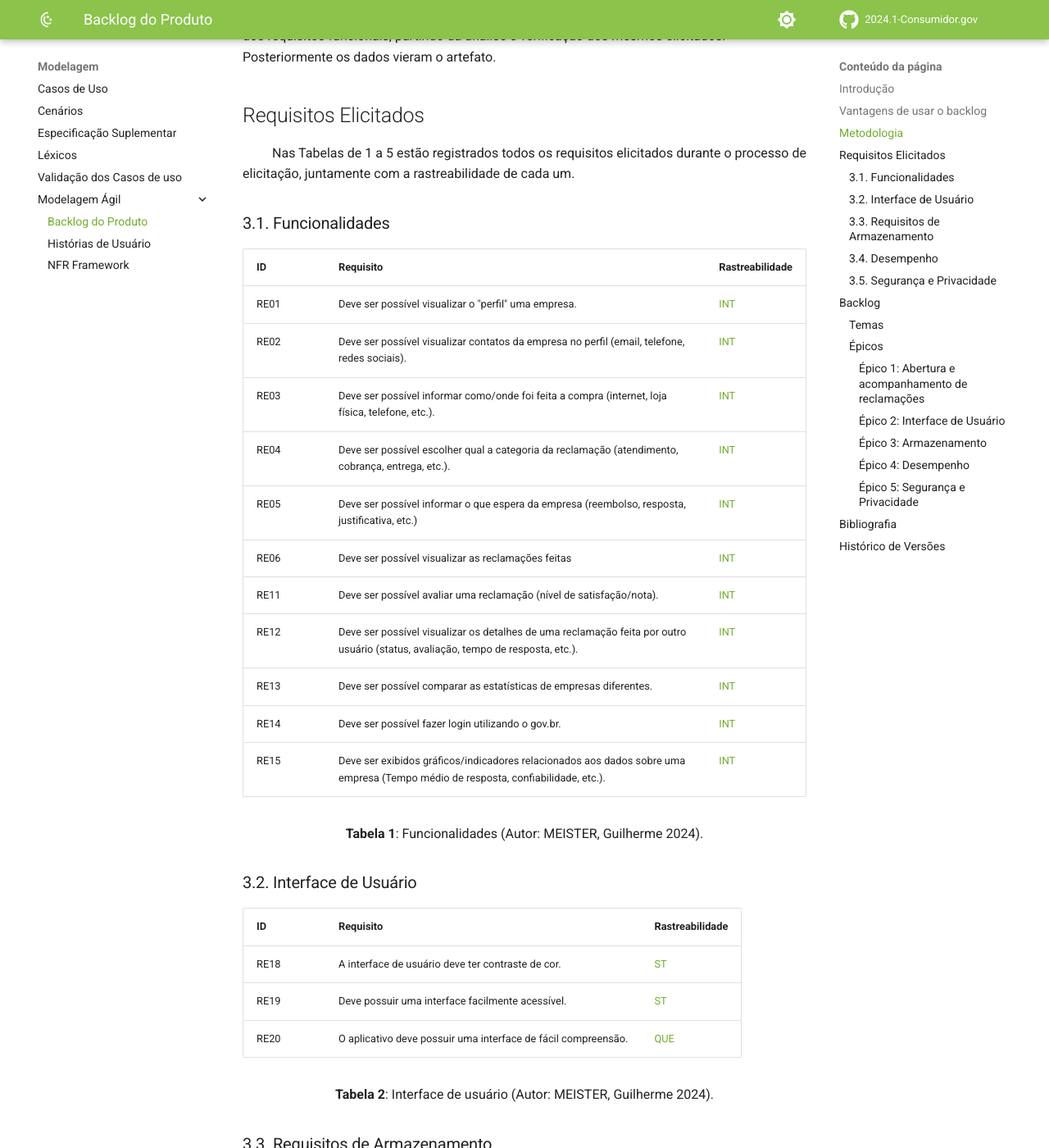
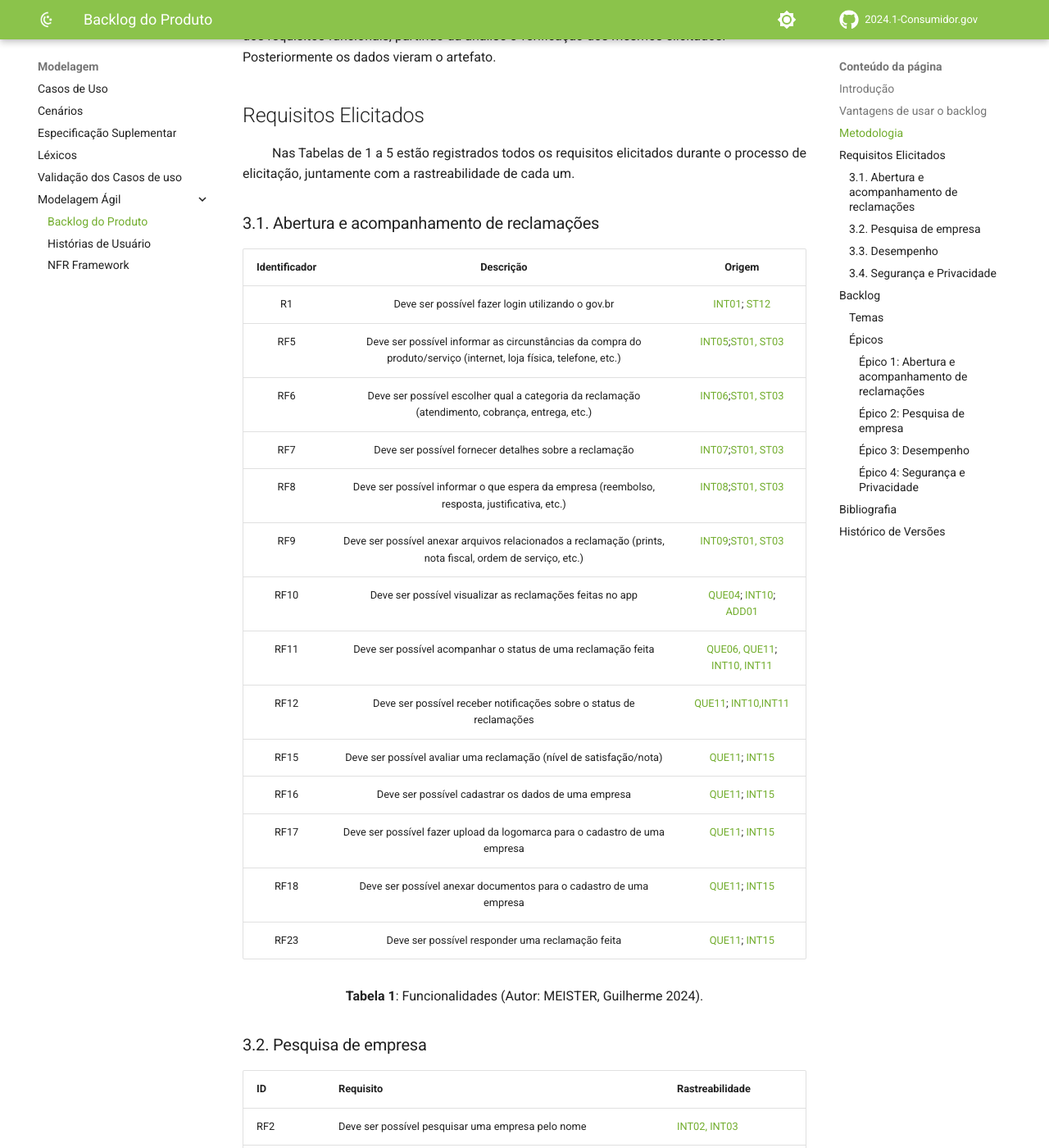
Before and after one commit to Requisitos-de-Software/2024.1-Grupo08, an MkDocs documentation site: the page built from docs/Modelagem/Modelagem Ágil/Backlog.md, in a window 1280 px wide and 1400 px high, scrolled down 1005 px. Shown: the whole window at 82% size. Built offline with MkDocs 1.6.1 and Material for MkDocs 9.7.7, drawn with Linux system fonts in a browser that asks for light colours; comment, search, counter and statistics services are not loaded; some of the changed text lies outside the part shown.

Commit message:
Update Backlog.md

```diff
--- a/docs/Modelagem/Modelagem Ágil/Backlog.md
+++ b/docs/Modelagem/Modelagem Ágil/Backlog.md
@@ -27,68 +27,68 @@
 <p>&emsp;&emsp; Nas Tabelas de 1 a 5 estão registrados todos os requisitos elicitados durante o processo de elicitação, juntamente com a rastreabilidade de cada um.</p>
 </div>
 
-### 3.1. Funcionalidades
+### 3.1. Abertura e acompanhamento de reclamações
 
-| ID  | Requisito                                                               | Rastreabilidade                           |
-| --- | ----------------------------------------------------------------------- | ----------------------------------------- |
-| RE01 | Deve ser possível visualizar o "perfil" uma empresa. | [INT](https://requisitos-de-software.github.io/2024.1-Consumidor.gov/Elicita%C3%A7%C3%A3o/introspec/) |
-| RE02 | Deve ser possível visualizar contatos da empresa no perfil (email, telefone, redes sociais).                            | [INT](https://requisitos-de-software.github.io/2024.1-Consumidor.gov/Elicita%C3%A7%C3%A3o/introspec/) |
-| RE03 | Deve ser possível informar como/onde foi feita a compra (internet, loja física, telefone, etc.).   | [INT](https://requisitos-de-software.github.io/2024.1-Consumidor.gov/Elicita%C3%A7%C3%A3o/introspec/) |
-| RE04 | Deve ser possível escolher qual a categoria da reclamação (atendimento, cobrança, entrega, etc.).                                  | [INT](https://requisitos-de-software.github.io/2024.1-Consumidor.gov/Elicita%C3%A7%C3%A3o/introspec/) |
-| RE05 | Deve ser possível informar o que espera da empresa (reembolso, resposta, justificativa, etc.) | [INT](https://requisitos-de-software.github.io/2024.1-Consumidor.gov/Elicita%C3%A7%C3%A3o/introspec/) |
-| RE06 | Deve ser possível visualizar as reclamações feitas | [INT](https://requisitos-de-software.github.io/2024.1-Consumidor.gov/Elicita%C3%A7%C3%A3o/introspec/) |
-| RE11 | Deve ser possível avaliar uma reclamação (nível de satisfação/nota).                             | [INT](https://requisitos-de-software.github.io/2024.1-Consumidor.gov/Elicita%C3%A7%C3%A3o/introspec/) |
-| RE12 | Deve ser possível visualizar os detalhes de uma reclamação feita por outro usuário (status, avaliação, tempo de resposta, etc.). | [INT](https://requisitos-de-software.github.io/2024.1-Consumidor.gov/Elicita%C3%A7%C3%A3o/introspec/) |
-| RE13 | Deve ser possível comparar as estatísticas de empresas diferentes.                                     | [INT](https://requisitos-de-software.github.io/2024.1-Consumidor.gov/Elicita%C3%A7%C3%A3o/introspec/) |
-| RE14 | Deve ser possível fazer login utilizando o gov.br. | [INT](https://requisitos-de-software.github.io/2024.1-Consumidor.gov/Elicita%C3%A7%C3%A3o/introspec/) |
-| RE15 | Deve ser exibidos gráficos/indicadores relacionados aos dados sobre uma empresa (Tempo médio de resposta, confiabilidade, etc.). | [INT](https://requisitos-de-software.github.io/2024.1-Consumidor.gov/Elicita%C3%A7%C3%A3o/introspec/) |
+| Identificador  |     Descrição    | Origem|
+| :-: | :----------------------------------------:|:------------------:|
+| R1 | Deve ser possível fazer login utilizando o gov.br |[INT01](https://requisitos-de-software.github.io/2024.1-Consumidor.gov/Elicitação/introspec/#metodologia);  [ST12](https://requisitos-de-software.github.io/2024.1-Consumidor.gov/Elicitação/Storytelling/)|
+| RF5 | Deve ser possível informar as circunstâncias da compra do produto/serviço (internet, loja física, telefone, etc.) |[INT05](https://requisitos-de-software.github.io/2024.1-Consumidor.gov/Elicitação/introspec/#metodologia);[ST01, ST03](https://requisitos-de-software.github.io/2024.1-Consumidor.gov/Elicitação/Storytelling/)|
+| RF6 | Deve ser possível escolher qual a categoria da reclamação (atendimento, cobrança, entrega, etc.) |[INT06](https://requisitos-de-software.github.io/2024.1-Consumidor.gov/Elicitação/introspec/#metodologia);[ST01, ST03](https://requisitos-de-software.github.io/2024.1-Consumidor.gov/Elicitação/Storytelling/)|
+| RF7 | Deve ser possível fornecer detalhes sobre a reclamação |[INT07](https://requisitos-de-software.github.io/2024.1-Consumidor.gov/Elicitação/introspec/#metodologia);[ST01, ST03](https://requisitos-de-software.github.io/2024.1-Consumidor.gov/Elicitação/Storytelling/)|
+| RF8 | Deve ser possível informar o que espera da empresa (reembolso, resposta, justificativa, etc.) |[INT08](https://requisitos-de-software.github.io/2024.1-Consumidor.gov/Elicitação/introspec/#metodologia);[ST01, ST03](https://requisitos-de-software.github.io/2024.1-Consumidor.gov/Elicitação/Storytelling/)|
+| RF9 | Deve ser possível anexar arquivos relacionados a reclamação (prints, nota fiscal, ordem de serviço, etc.) |[INT09](https://requisitos-de-software.github.io/2024.1-Consumidor.gov/Elicitação/introspec/#metodologia);[ST01, ST03](https://requisitos-de-software.github.io/2024.1-Consumidor.gov/Elicitação/Storytelling/; [ST07](https://requisitos-de-software.github.io/2024.1-Consumidor.gov/Elicitação/Storytelling/))|
+| RF10 | Deve ser possível visualizar as reclamações feitas no app | [QUE04](https://requisitos-de-software.github.io/2024.1-Consumidor.gov/Elicitação/Questionário/#possiveis-requisitos); [INT10](https://requisitos-de-software.github.io/2024.1-Consumidor.gov/Elicitação/introspec/#metodologia); [ADD01](https://requisitos-de-software.github.io/2024.1-Consumidor.gov/Elicitação/analiseDoc/) |
+| RF11 | Deve ser possível acompanhar o status de uma reclamação feita | [QUE06, QUE11](https://requisitos-de-software.github.io/2024.1-Consumidor.gov/Elicitação/Questionário/#possiveis-requisitos); [INT10, INT11](https://requisitos-de-software.github.io/2024.1-Consumidor.gov/Elicitação/introspec/#metodologia)|
+| RF12 | Deve ser possível receber notificações sobre o status de reclamações | [QUE11](https://requisitos-de-software.github.io/2024.1-Consumidor.gov/Elicitação/Questionário/#possiveis-requisitos); [INT10,INT11](https://requisitos-de-software.github.io/2024.1-Consumidor.gov/Elicitação/introspec/#metodologia) |
+| RF15 | Deve ser possível avaliar uma reclamação (nível de satisfação/nota) | [QUE11](https://requisitos-de-software.github.io/2024.1-Consumidor.gov/Elicitação/Questionário/#possiveis-requisitos); [INT15](https://requisitos-de-software.github.io/2024.1-Consumidor.gov/Elicitação/introspec/#metodologia) |
+| RF16 | Deve ser possível cadastrar os dados de uma empresa | [QUE11](https://requisitos-de-software.github.io/2024.1-Consumidor.gov/Elicitação/Questionário/#possiveis-requisitos); [INT15](https://requisitos-de-software.github.io/2024.1-Consumidor.gov/Elicitação/introspec/#metodologia) |
+| RF17 | Deve ser possível fazer upload da logomarca para o cadastro de uma empresa | [QUE11](https://requisitos-de-software.github.io/2024.1-Consumidor.gov/Elicitação/Questionário/#possiveis-requisitos); [INT15](https://requisitos-de-software.github.io/2024.1-Consumidor.gov/Elicitação/introspec/#metodologia) |
+| RF18 | Deve ser possível anexar documentos para o cadastro de uma empresa | [QUE11](https://requisitos-de-software.github.io/2024.1-Consumidor.gov/Elicitação/Questionário/#possiveis-requisitos); [INT15](https://requisitos-de-software.github.io/2024.1-Consumidor.gov/Elicitação/introspec/#metodologia) |
+| RF23 | Deve ser possível responder uma reclamação feita | [QUE11](https://requisitos-de-software.github.io/2024.1-Consumidor.gov/Elicitação/Questionário/#possiveis-requisitos); [INT15](https://requisitos-de-software.github.io/2024.1-Consumidor.gov/Elicitação/introspec/#metodologia) |
 
 <div align="center">
 <p> <b>Tabela 1</b>: Funcionalidades (Autor: MEISTER, Guilherme 2024). </p>
 </div>
 
-### 3.2. Interface de Usuário
+### 3.2. Pesquisa de empresa
 
 | ID  | Requisito                                                               | Rastreabilidade                           |
 | --- | ----------------------------------------------------------------------- | ----------------------------------------- |
-| RE18 | A interface de usuário deve ter contraste de cor.  | [ST](https://requisitos-de-software.github.io/2024.1-Consumidor.gov/Elicita%C3%A7%C3%A3o/Storytelling/) |
-| RE19 | Deve possuir uma interface facilmente acessível.  | [ST](https://requisitos-de-software.github.io/2024.1-Consumidor.gov/Elicita%C3%A7%C3%A3o/Storytelling/) |
-| RE20 | O aplicativo deve possuir uma interface de fácil compreensão. | [QUE](https://requisitos-de-software.github.io/2024.1-Consumidor.gov/Elicita%C3%A7%C3%A3o/Question%C3%A1rio/) |
+| RF2 | Deve ser possível pesquisar uma empresa pelo nome |[INT02, INT03](https://requisitos-de-software.github.io/2024.1-Consumidor.gov/Elicitação/introspec/#metodologia)|
+| RNF8 | As ações principais do site (ex.:fazer reclamação, ver reclamação) devem ser executadas em no máximo 5 passos  | [ST](https://requisitos-de-software.github.io/2024.1-Consumidor.gov/Elicita%C3%A7%C3%A3o/Storytelling/) |
+| RNF14 | Aplicativo deve estabelecer e seguir um padrão de cores e tamanhos para suas interfaces/componentes | [QUE](https://requisitos-de-software.github.io/2024.1-Consumidor.gov/Elicita%C3%A7%C3%A3o/Question%C3%A1rio/) |
+| RF13 | Deve ser possível visualizar reclamações feitas por outros usuários |[QUE04](https://requisitos-de-software.github.io/2024.1-Consumidor.gov/Elicitação/Questionário/#possiveis-requisitos); [INT12, INT13](https://requisitos-de-software.github.io/2024.1-Consumidor.gov/Elicitação/introspec/#metodologia); [ST05](https://requisitos-de-software.github.io/2024.1-Consumidor.gov/Elicitação/Storytelling/); [ADD01](https://requisitos-de-software.github.io/2024.1-Consumidor.gov/Elicitação/analiseDoc/)|
+| RF14 | Deve ser possível visulizar detalhes de uma reclamação de outro usuário (status, avaliação, tempo de resposta, etc.) | [QUE04](https://requisitos-de-software.github.io/2024.1-Consumidor.gov/Elicitação/Questionário/#possiveis-requisitos); [INT12,INT13](https://requisitos-de-software.github.io/2024.1-Consumidor.gov/Elicitação/introspec/#metodologia); [ST05](https://requisitos-de-software.github.io/2024.1-Consumidor.gov/Elicitação/Storytelling/); [ADD01](https://requisitos-de-software.github.io/2024.1-Consumidor.gov/Elicitação/analiseDoc/)|
+| RF19 | Deve ser possível visualizar as reclamações feitas sobre uma empresa | [QUE11](https://requisitos-de-software.github.io/2024.1-Consumidor.gov/Elicitação/Questionário/#possiveis-requisitos); [INT15](https://requisitos-de-software.github.io/2024.1-Consumidor.gov/Elicitação/introspec/#metodologia); [ST04](https://requisitos-de-software.github.io/2024.1-Consumidor.gov/Elicitação/Storytelling/) |
+| RF20 | Deve ser possível visualizar como o cliente fez a compra | [QUE11](https://requisitos-de-software.github.io/2024.1-Consumidor.gov/Elicitação/Questionário/#possiveis-requisitos); [INT15](https://requisitos-de-software.github.io/2024.1-Consumidor.gov/Elicitação/introspec/#metodologia) |
+| RF21 | Deve ser possível visualizar qual tipo de reclamação o cliente apresentou | [QUE11](https://requisitos-de-software.github.io/2024.1-Consumidor.gov/Elicitação/Questionário/#possiveis-requisitos); [INT15](https://requisitos-de-software.github.io/2024.1-Consumidor.gov/Elicitação/introspec/#metodologia) |
+| RF22 | Deve ser possível visualizar os detalhes e anexos de uma reclamação sobre uma empresa | [QUE11](https://requisitos-de-software.github.io/2024.1-Consumidor.gov/Elicitação/Questionário/#possiveis-requisitos); [INT15](https://requisitos-de-software.github.io/2024.1-Consumidor.gov/Elicitação/introspec/#metodologia) |
+| RF24 | Deve ser possível visualizar estatísticas das reclamações sobre uma empresa | [QUE05](https://requisitos-de-software.github.io/2024.1-Consumidor.gov/Elicitação/Questionário/#possiveis-requisitos); [INT15](https://requisitos-de-software.github.io/2024.1-Consumidor.gov/Elicitação/introspec/#metodologia) |
+| RF25 | Deve ser possível visualizar avaliação das reclamações | [QUE05](https://requisitos-de-software.github.io/2024.1-Consumidor.gov/Elicitação/Questionário/#possiveis-requisitos); [INT15](https://requisitos-de-software.github.io/2024.1-Consumidor.gov/Elicitação/introspec/#metodologia) |
 
 <div align="center">
 <p> <b>Tabela 2</b>: Interface de usuário (Autor: MEISTER, Guilherme 2024). </p>
 </div>
 
-### 3.3. Requisitos de Armazenamento
+### 3.3. Desempenho
 
 | ID  | Requisito                                                               | Rastreabilidade                           |
 | --- | ----------------------------------------------------------------------- | ----------------------------------------- |
-| RE09 | O aplicativo deve ocupar um espaço de armazenamento razoável.            | [INT](https://requisitos-de-software.github.io/2024.1-Consumidor.gov/Elicita%C3%A7%C3%A3o/introspec/) |
-
-<div align="center">
-<p> <b>Tabela 3</b>: Requisitos de Armazenamento (Autor: MEISTER, Guilherme 2024). </p>
-</div>
-
-### 3.4. Desempenho
-
-| ID  | Requisito                                                               | Rastreabilidade                           |
-| --- | ----------------------------------------------------------------------- | ----------------------------------------- |
-| RE10 | Eu, como usuário, gostaria de tempos de resposta rápidos para garantir uma experiência de usuário satisfatória. | [ST](https://requisitos-de-software.github.io/2024.1-VLC/#/elicitacao/storytelling) |
-| RE16 | O aplicativo deve ter uma boa performance e velocidade. | [QUE](https://requisitos-de-software.github.io/2024.1-Consumidor.gov/Elicita%C3%A7%C3%A3o/Question%C3%A1rio/) |
+| RNF7 | O aplicativo deve iniciar o carregamento de telas/componentes em até 2 segundos | [ST](https://requisitos-de-software.github.io/2024.1-VLC/#/elicitacao/storytelling) |
+| RNF9 | O aplicativo não deve ficar indisponível por mais de 24 horas (exceto sob aviso prévio) | [INT](https://requisitos-de-software.github.io/2024.1-Consumidor.gov/Elicitação/introspec/#metodologia) |
+| RNF10 | O aplicativo deve carregar interfaces e/ou componentes dentro de 20 segundos | [INT](https://requisitos-de-software.github.io/2024.1-Consumidor.gov/Elicitação/introspec/#metodologia) |
 
 <div align="center">
 <p> <b>Tabela 4</b>: Desempenho (Autor: MEISTER, Guilherme 2024). </p>
 </div>
 
-### 3.5. Segurança e Privacidade
+### 3.4. Segurança e Privacidade
 
 | ID  | Requisito                                                               | Rastreabilidade                           |
 | --- | ----------------------------------------------------------------------- | ----------------------------------------- |
-| RE30 | O aplicativo deve proteger os dados sensíveis do usuário.             | [INT](https://requisitos-de-software.github.io/2024.1-Consumidor.gov/Elicita%C3%A7%C3%A3o/introspec/) |
-| RE31 | O aplicativo deve apresentar medidas de proteção.  | [INT](https://requisitos-de-software.github.io/2024.1-Consumidor.gov/Elicita%C3%A7%C3%A3o/introspec/) |
-| RE33 | Fornecimento de informações funcione corretamente.           | [ADD](https://requisitos-de-software.github.io/2024.1-Consumidor.gov/Elicita%C3%A7%C3%A3o/analiseDoc/) |
-| RE34 | Risco de violação de privacidade do usuário e coleta de dados invasiva. | [ADD](https://requisitos-de-software.github.io/2024.1-Consumidor.gov/Elicita%C3%A7%C3%A3o/analiseDoc/) |
-
+| RNF4 | O aplicativo deve fornecer feedback ao usuário em caso de erros/falhas |[QUE08, QUE09](https://requisitos-de-software.github.io/2024.1-Consumidor.gov/Elicitação/introspec/#metodologia); [INT41](https://requisitos-de-software.github.io/2024.1-Consumidor.gov/Elicitação/introspec/#requisitos-nao-funcionais); [ST09](https://requisitos-de-software.github.io/2024.1-Consumidor.gov/Elicitação/Storytelling/)|
+| RNF5 | Todos os dados sensíveis devem ser devidamente protegidos utilizando criptografia |[INT42, INT43](https://requisitos-de-software.github.io/2024.1-Consumidor.gov/Elicitação/introspec/#requisitos-nao-funcionais); [ADD09, ADD11, ADD13](https://requisitos-de-software.github.io/2024.1-Consumidor.gov/Elicitação/analiseDoc/)|
+| RNF6 | O aplicativo deve validar a entrada do usuário(gov.br) para prevenção de ataques |[INT13](https://requisitos-de-software.github.io/2024.1-Consumidor.gov/Elicitação/introspec/#metodologia); [ADD09, ADD11, ADD13](https://requisitos-de-software.github.io/2024.1-Consumidor.gov/Elicitação/analiseDoc/)|
 <div align="center">
 <p> <b>Tabela 5</b>: Segurança e Privacidade (Autor: MEISTER, Guilherme 2024). </p>
 </div>
@@ -118,51 +118,46 @@
 
 - #### Épico 1: Abertura e acompanhamento de reclamações
 
-    - Requisitos relacionados: RE04, RE03, RE05, RE06, RE11, RE12.
+    - Requisitos relacionados: RF1, RF5, RF6, RF7, RF8 ,RF9 RF10, RF11, RF12, RF13, RF14, RF15, RF16, RF17, RF18, RF23.
     - Descrição: Este épico aborda a funcionalidade principal do Consumidor.gov, que é a de abrir reclamações. Ele inclui requisitos como visualizar as reclamações feitas, avaliar uma reclamação (nível de satisfação/nota), escolher qual a categoria da reclamação (atendimento, cobrança, entrega, etc.), informar o que espera da empresa (reembolso, resposta, justificativa, etc.).
 
-- #### Épico 2: Interface de Usuário
+- #### Épico 2: Pesquisa de empresa
 
-    - Requisitos relacionados: RE18, RE19, RE20.
+    - Requisitos relacionados: RF2, RF3, RF4, RF13, RF14, RF19, RF20, RF21, RF22, RF24, RF25.
     - Descrição: Este épico trata da interface de usuário do Consumidor.gov. Ele engloba requisitos como uma interface de usuário deve ter contraste de cor, interface facilmente acessível e de fácil compreensão.
 
-- #### Épico 3: Armazenamento
 
-    - Requisitos relacionados: RE09.
-    - Descrição: Este épico aborda os requisitos relacionados ao armazenamento do aplicativo Consumidor.gov. O único requisito incluído é que o aplicativo deve ocupar um espaço de armazenamento razoável.
+- #### Épico 3: Desempenho
 
-- #### Épico 4: Desempenho
-
-    - Requisitos relacionados: RE10, RE16.
+    - Requisitos relacionados: RNF7, RNF9, RNF10.
     - Descrição: Este épico trata dos requisitos de desempenho do Consumidor.gov. Inclui requisitos como resposta rápidos para garantir uma experiência de usuário satisfatória e O aplicativo deve ter uma boa performance e velocidade.
 
-- #### Épico 5: Segurança e Privacidade
+- #### Épico 4: Segurança e Privacidade
 
-    - Requisitos relacionados: RE30, RE31, RE33, RE34
+    - Requisitos relacionados: RNF4, RNF5, RNF6
     - Descrição: Este épico aborda os requisitos de segurança e privacidade do Consumidor.gov. Inclui requisitos como gproteger os dados sensíveis do usuário, apresentar medidas de proteção, Fornecimento de informações funcione corretamente.
 
 A tabela 6 abaixo vai relacionar a prioridade de cada história:
 
 | História de Usuário | Épico                  | Prioridade |
 |--------------------|------------------------------------------------------|--------------------------------------------------------------------------------|
-| US01               | Épico 5 |   Must |
-| US02               | Épico 1 |  Must      |
-| US03               | Épico 1  | Must       |
+| US01               | Épico 1 |   Must |
+| US02               | Épico 2 |  Must      |
+| US03               | Épico 2  | Must       |
 | US04               | Épico 1  | Must       |
 | US05               | Épico 1 | Must  |
 | US06               | Épico 1   | Must      |
 | US07               | Épico 1  | Must      |
 | US08               | Épico 1   | Could      |
-| US09               | Épico 1 | Could |
+| US09               | Épico 2 | Could |
 | US10               | Épico 1  | Must      |
-| US11               | Épico 3   | Could      |
+| US11               | Épico 1   | Could      |
 | US12               | Épico 1  | Must     |
-| US13               | Épico 5   | Could      |
-| US14               | Épico 2   | Must      |
-| US15               | Épico 2   | Could      |
-| US16               | Épico 2   | Must      |
-| US17               | Épico    | Could      |
-| US18               | Épico 4   | Could      |
+| US13               | Épico 3   | Could      |
+| US14               | Épico 3   | Must      |
+| US15               | Épico 4   | Could      |
+| US16               | Épico 4   | Must      |
+| US17               | Épico 3   | Could      |
 
 <div align="center">
 <p> <b>Tabela 6</b>: Backlog do produto (Autor: MEISTER, Guilherme 2024). </p>
@@ -179,3 +174,4 @@ A tabela 6 abaixo vai relacionar a prioridade de cada história:
 |   Data     | Versão | Descrição                   |    Autor(es)     |  Data de revisão | Revisor(es) |
 | :--------: | :----: | :-------------------------: | :--------------: | :--------------: | :---------: |
 | 23/05/2024   |  `1.0`  | Criação do documento               | [Guilherme Meister](https://github.com/gmeister18) | 25/05/2024 | [Matheus Ferreira](https://github.com/) |
+| 27/05/2024   |  `1.1`  | Atualização do documento               | [Guilherme Meister](https://github.com/gmeister18) | 25/05/2024 | [Matheus Ferreira](https://github.com/) |
```
